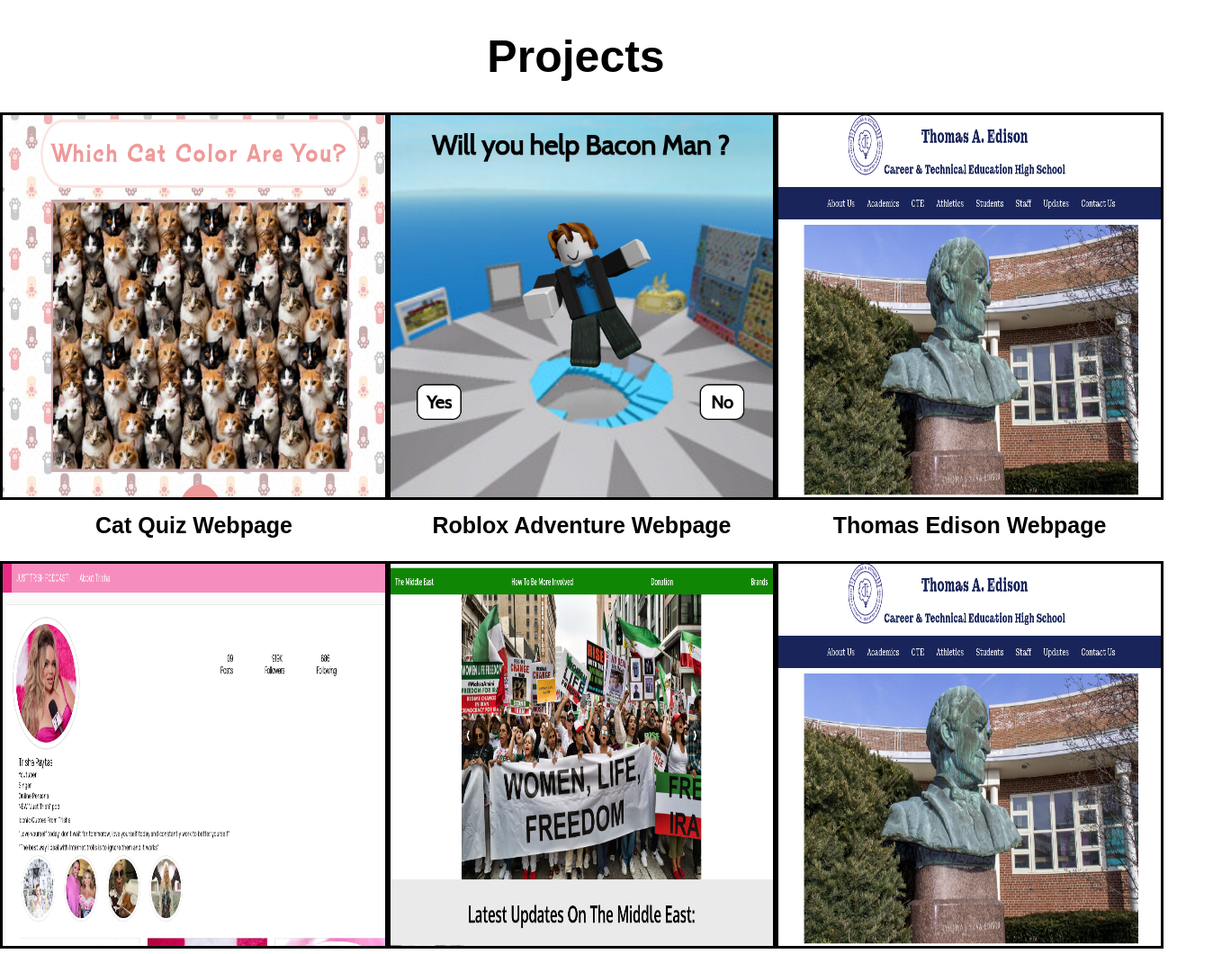
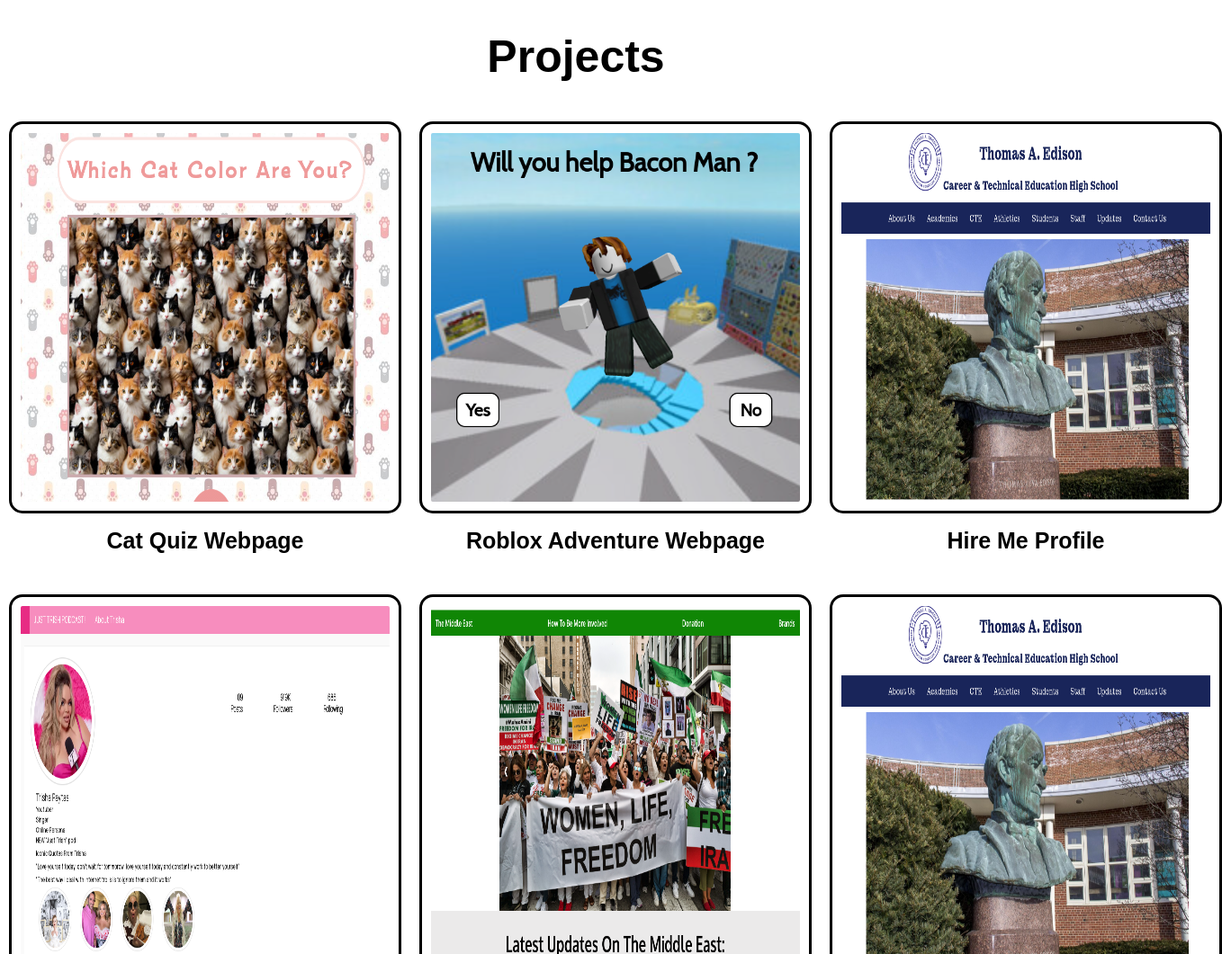
Before and after one commit to kevincaz0/Main, a plain HTML site: page senior.html in a window 1280 px wide. Shown: the top 1061 px of the page at 90% size, 1358 px wide, since content can reach past the window. Drawn offline with Linux system fonts and the light colour scheme.

Commit message:
added page

```diff
--- a/about.html
+++ /dev/null
@@ -1,16 +0,0 @@
-<!DOCTYPE html>
-<html>
-<head>
-    <title>About Me Page</title>
-  <link rel="stylesheet" type="text/css" href="style.css" />
-</head>
-<body>
-  <div class="rand1">
-    <h1>About Me</h1>
-    <p>Lorem ipsum dolor sit amet, consectetur adipiscing elit. Nullam volutpat non odio a egestas. Nulla pretium ex eget tortor elementum, sed varius urna tristique. Vestibulum semper viverra urna, euismod molestie lorem fringilla et. Pellentesque dapibus ligula et ante porttitor tincidunt. Mauris lacinia velit eget sapien dictum condimentum. Nunc non imperdiet nisl. Proin eget tortor enim. Ut eros ex, semper ac rhoncus et, fermentum eget ligula. Vivamus augue lorem, interdum a dolor eu, suscipit vehicula odio. Donec vulputate lorem non elit lobortis ultrices vel eu est. Mauris aliquam velit eget consequat vestibulum. Phasellus orci nisi, vehicula ac tortor eu, rhoncus laoreet quam.</p>
-  <p>Lorem ipsum dolor sit amet, consectetur adipiscing elit. Nullam volutpat non odio a egestas. Nulla pretium ex eget tortor elementum, sed varius urna tristique. Vestibulum semper viverra urna, euismod molestie lorem fringilla et. Pellentesque dapibus ligula et ante porttitor tincidunt. Mauris lacinia velit eget sapien dictum condimentum. Nunc non imperdiet nisl. Proin eget tortor enim. Ut eros ex, semper ac rhoncus et, fermentum eget ligula. Vivamus augue lorem, interdum a dolor eu, suscipit vehicula odio. Donec vulputate lorem non elit lobortis ultrices vel eu est. Mauris aliquam velit eget consequat vestibulum. Phasellus orci nisi, vehicula ac tortor eu, rhoncus laoreet quam.</p>
-  <p>Lorem ipsum dolor sit amet, consectetur adipiscing elit. Nullam volutpat non odio a egestas. Nulla pretium ex eget tortor elementum, sed varius urna tristique. Vestibulum semper viverra urna, euismod molestie lorem fringilla et. Pellentesque dapibus ligula et ante porttitor tincidunt. Mauris lacinia velit eget sapien dictum condimentum. Nunc non imperdiet nisl. Proin eget tortor enim. Ut eros ex, semper ac rhoncus et, fermentum eget ligula. Vivamus augue lorem, interdum a dolor eu, suscipit vehicula odio. Donec vulputate lorem non elit lobortis ultrices vel eu est. Mauris aliquam velit eget consequat vestibulum. Phasellus orci nisi, vehicula ac tortor eu, rhoncus laoreet quam.</p>
-  </div>
-
-</body>
-</html>
--- a/senior.html
+++ b/senior.html
@@ -3,9 +3,9 @@
 <head>
     <title>Projects</title>
    <link rel="stylesheet" type="text/css" href="style.css" />
+  <script src="script  .js"></script>
 </head>
-<body>
-    <h1 class="title">Projects</h1>
+  <h1 class="title">Projects</h1>
   <div class="mid1">
     <div class="candy">
      <a href="https://kevincaz0.github.io/KevinCat-Quiz/"><img src="cat.png" class="imgs" > </a>
@@ -16,9 +16,9 @@
       <h3 class="tit">Roblox Adventure Webpage</h3>
     </div>
     <div class="candy">
-     <a href="https://kevincaz0.github.io/edsion-web.github.io/"><img src="edisonweb.png" class="imgs" >
+     <a href="https://kevincaz0.github.io/Hire-Me-Profile/"><img src="edisonweb.png" class="imgs" >
      </a>
-      <h3 class="tit">Thomas Edison Webpage</h3>
+      <h3 class="tit">Hire Me Profile</h3>
     </div>
   </div>
   <div class="mid1">
--- a/style.css
+++ b/style.css
@@ -24,6 +24,7 @@ body {
     padding-right:10px;
 
 }
+
 .rand1{
   padding: 10px;
   margin:15px;
@@ -51,10 +52,14 @@ body {
 }
 .candy{
   text-align: center;
+  font-size: 25px;
+  margin:10px;
+  font-family: 'Cabin', sans-serif;
 }
 .tit{
   font-size: 25px;
   margin:10px;
+  font-family: 'Cabin', sans-serif;
 }
 .title{
   text-align: center;
@@ -73,9 +78,11 @@ body {
 
 }
 .imgs{
-  height: 425px;
-  width:425px;
+  height: 410px;
+  width:410px;
   border:3.4px black solid;
+  border-radius:15px;
+  padding:10px
 
 }
 .mid1{
```
Also changed, not shown: index.html (+3 -2 lines), Screenshot 2024-04-04 11.42.45 AM.png (added).
